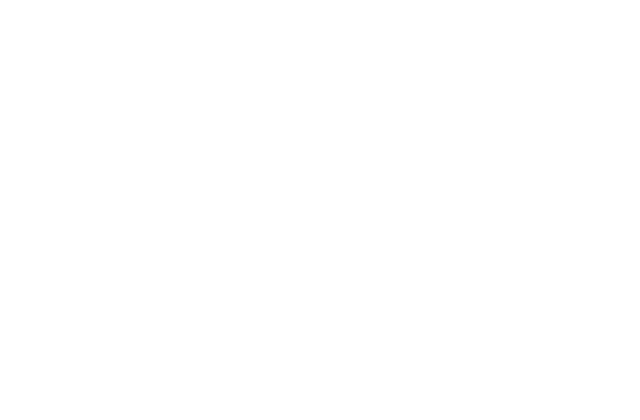
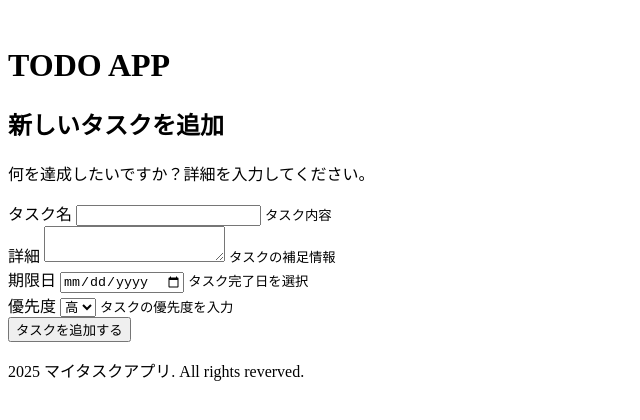
Before and after one commit to IsseiKitta/todo-app-express, a website: page public/taskAdd.html in a window 1280 px wide. Shown: the whole page, without its empty margins (0-640 px from the left). Drawn offline with Linux system fonts and the light colour scheme.

Commit message:
htmlの構造を作った

```diff
--- a/public/taskAdd.html
+++ b/public/taskAdd.html
@@ -0,0 +1,60 @@
+<!DOCTYPE html>
+<html lang="jp">
+  <head>
+    <meta charset="UTF-8" />
+    <meta name="viewport" content="width=device-width, initial-scale=1.0" />
+    <title>Document</title>
+  </head>
+  <body>
+    <header>
+      <div>
+        <img src="" alt="" />
+        <h1>TODO APP</h1>
+      </div>
+    </header>
+    <main>
+      <div>
+        <section>
+          <header>
+            <h1>新しいタスクを追加</h1>
+            <p>何を達成したいですか？詳細を入力してください。</p>
+          </header>
+          <form action="/api/addTask" , method="POST">
+            <div class="formGroup">
+              <label for="">タスク名<span></span></label>
+              <input type="text" />
+              <small>タスク内容</small>
+            </div>
+            <div class="formGroup">
+              <label for="">詳細</label>
+              <textarea name="textDescription" id="textDescription"></textarea>
+              <small>タスクの補足情報</small>
+            </div>
+            <div class="formGroup">
+              <label for="">期限日</label>
+              <input type="date" />
+              <small>タスク完了日を選択</small>
+            </div>
+            <div class="formGroup">
+              <label for="">優先度</label>
+              <select name="taskPriority" id="taskPriority">
+                <option value="high">高</option>
+                <option value="medium">中</option>
+                <option value="low">低</option>
+              </select>
+              <small>タスクの優先度を入力</small>
+            </div>
+            <div class="formActions">
+              <button type="submit">タスクを追加する</button>
+            </div>
+          </form>
+        </section>
+      </div>
+    </main>
+    <footer>
+      <div>
+        <p>2025 マイタスクアプリ. All rights reverved.</p>
+      </div>
+    </footer>
+  </body>
+</html>
```
Also changed, not shown: public/index.html (+2 -4 lines), public/taskShow.html (+5 -0 lines).
